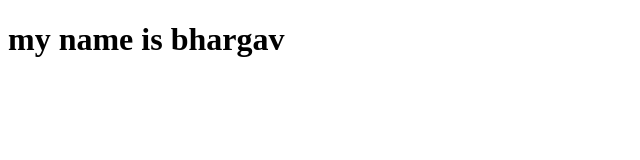
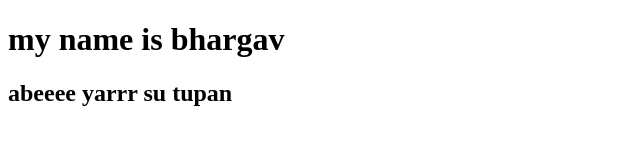
Before and after one commit to bhargav-73/vcscf-practice, a plain HTML site: page index.html in a window 1280 px wide. Shown: the whole page, without its empty margins (0-640 px from the left). Drawn offline with Linux system fonts and the light colour scheme.

Commit message:
2 commit

```diff
--- a/index.html
+++ b/index.html
@@ -7,5 +7,6 @@
 </head>
 <body>
     <h1>my name is bhargav</h1>
+    <h2> abeeee yarrr su tupan </h2>
 </body>
 </html>
```
